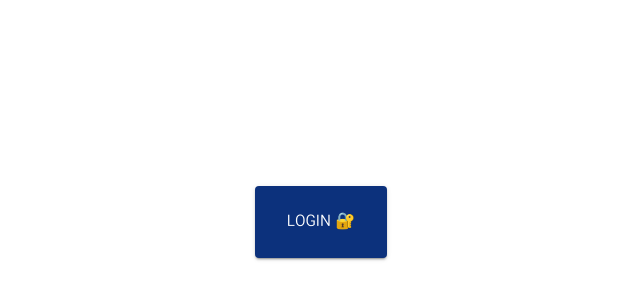
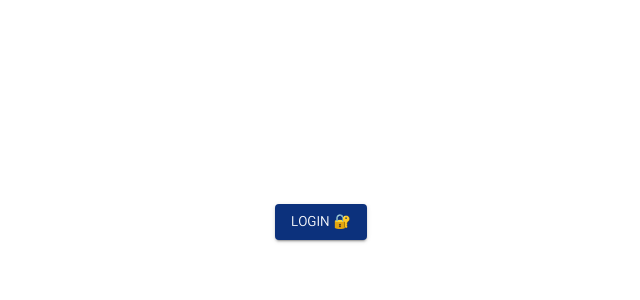
Before and after one commit to mohammadijavad/looking-ip, a Next.js app: page / in a window 1280 px wide. Shown: the part 178-478 px from the top of the page, without its empty margins (319-959 px from the left). Built offline with nearby package versions, Linux system fonts and the light colour scheme.

Commit message:
fix: timeout navigate login page

```diff
--- a/app/page.tsx
+++ b/app/page.tsx
@@ -1,14 +1,6 @@
 "use client";
 import Link from "next/link";
 import { Box, Button } from "@mui/material";
-import styled from "styled-components";
-
-const StyledLink = styled(Link)`
-  text-decoration: none;
-  color: inherit;
-  padding: 1rem;
-  font-size: 1rem;
-`;
 
 export default function Home() {
   return (
@@ -18,9 +10,9 @@ export default function Home() {
       alignItems="center"
       minHeight="100vh"
     >
-      <Button variant="contained">
-        <StyledLink href="/login">Login 🔐</StyledLink>
-      </Button>
+      <Link href="/login" passHref>
+        <Button variant="contained">Login 🔐</Button>
+      </Link>
     </Box>
   );
 }
```
